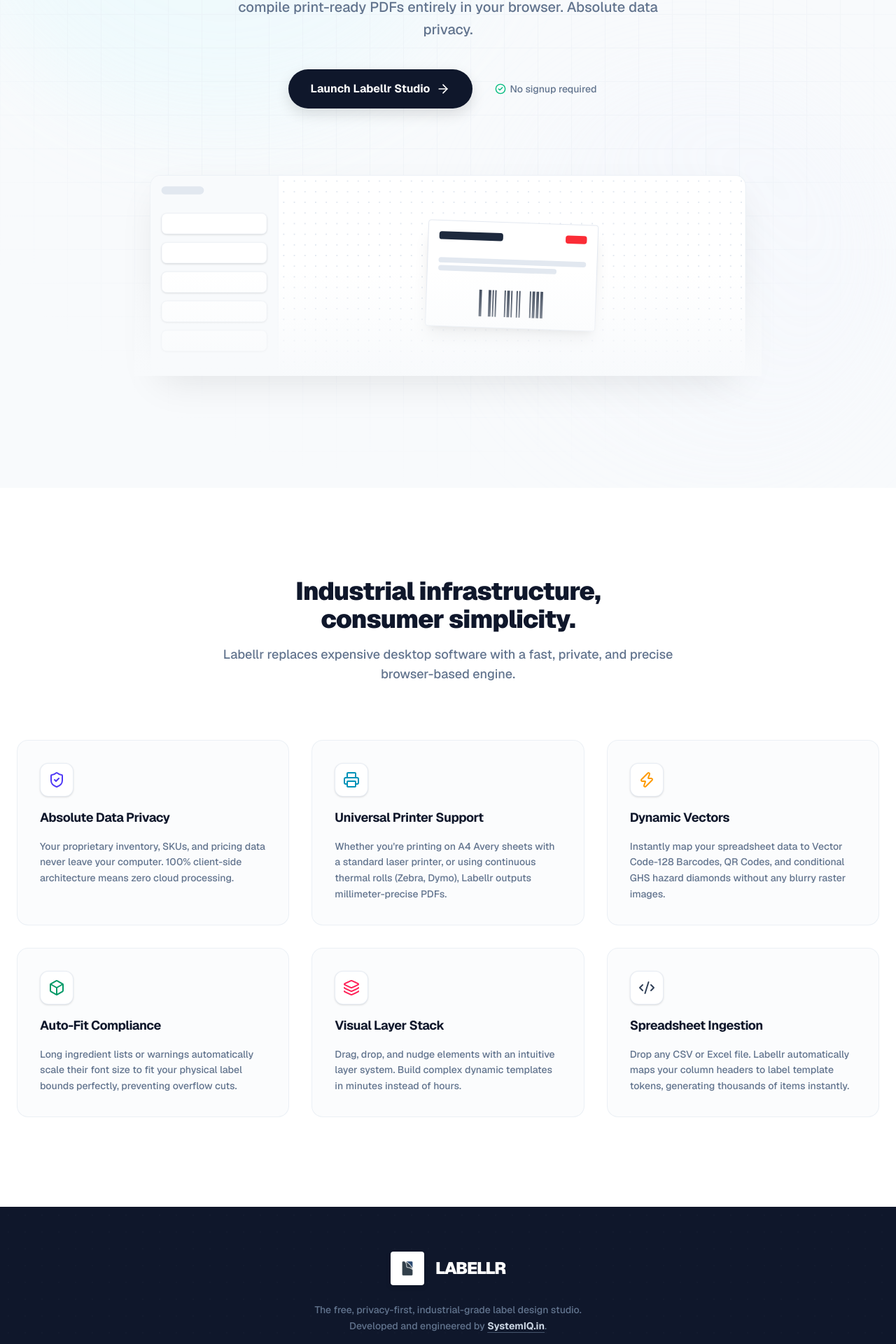
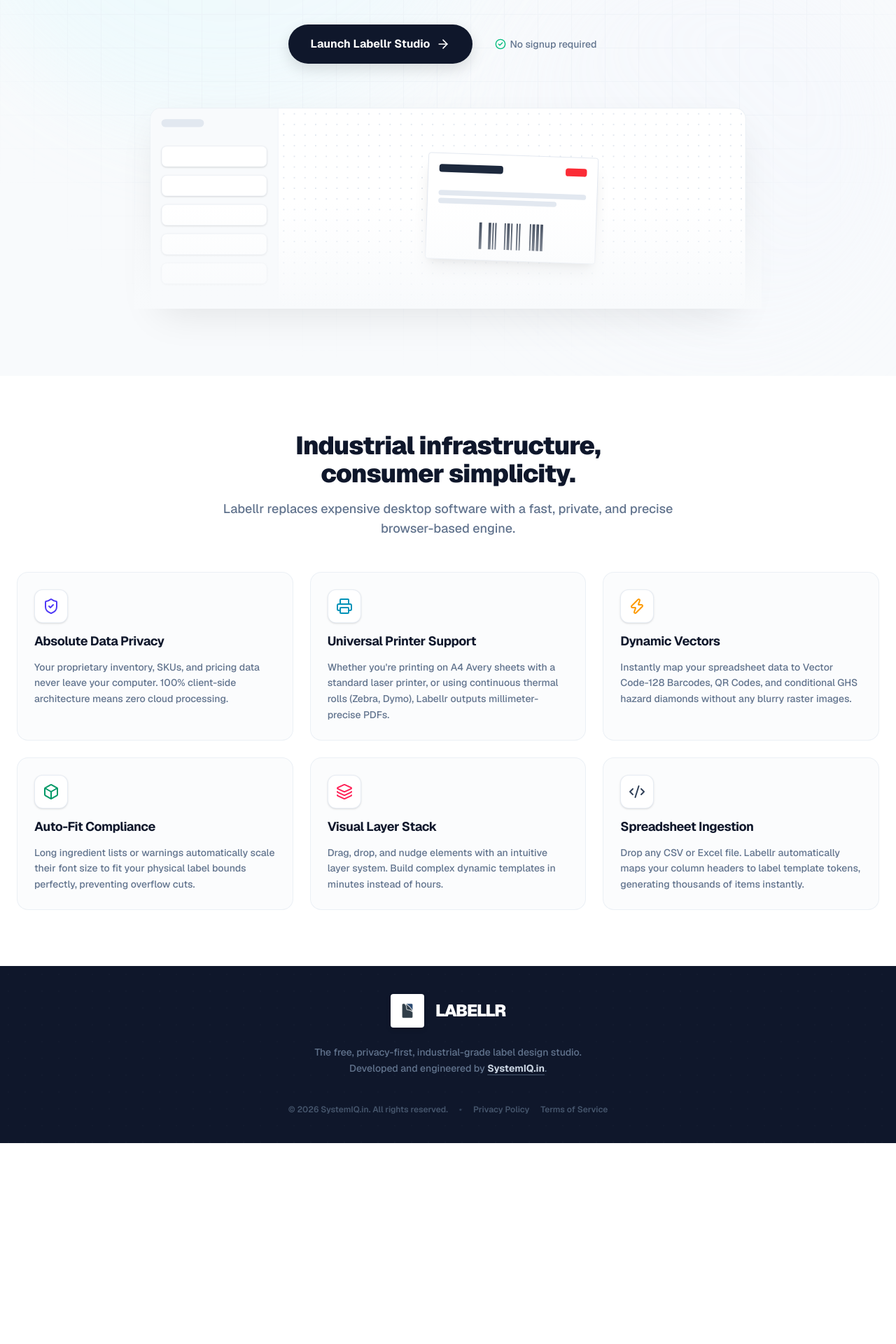
Before and after one commit to Systemiq-in/lebellr, a Next.js app: page / in a window 1280 px wide. Shown: the part 460-2380 px from the top of the page at 70% size. After the commit the page ends 2093 px from the top, so only its background shows below. Built offline with nearby package versions, Linux system fonts and the light colour scheme.

Commit message:
Tighten landing page UI whitespace

```diff
--- a/src/app/page.tsx
+++ b/src/app/page.tsx
@@ -53,7 +53,7 @@ export default function LandingPage() {
 
       <main>
         {/* Hero Section */}
-        <section className="relative pt-32 pb-24 md:pt-48 md:pb-40 overflow-hidden">
+        <section className="relative pt-24 pb-16 md:pt-32 md:pb-24 overflow-hidden">
           {/* Background Elements */}
           <div className="absolute inset-0 z-0 flex items-center justify-center pointer-events-none">
             <div className="absolute w-[800px] h-[800px] bg-gradient-to-tr from-cyan-100/40 to-blue-50/40 rounded-full blur-3xl opacity-70 -top-40 -left-20 animate-pulse-slow" />
@@ -97,7 +97,7 @@ export default function LandingPage() {
             {/* Floating UI Graphic */}
             <motion.div
               variants={fadeUp}
-              className="mt-20 relative w-full max-w-4xl mx-auto perspective-1000"
+              className="mt-12 relative w-full max-w-4xl mx-auto perspective-1000"
             >
               <div className="absolute inset-0 bg-gradient-to-t from-[#F8FAFC] via-transparent to-transparent z-20" />
               <motion.div
@@ -137,9 +137,9 @@ export default function LandingPage() {
         </section>
 
         {/* Features Section */}
-        <section className="bg-white py-32 relative z-20">
+        <section className="bg-white py-20 relative z-20">
           <div className="max-w-7xl mx-auto px-6">
-            <div className="text-center mb-20">
+            <div className="text-center mb-12">
               <motion.h2
                 initial={{ opacity: 0, y: 20 }}
                 whileInView={{ opacity: 1, y: 0 }}
@@ -153,7 +153,7 @@ export default function LandingPage() {
               </p>
             </div>
 
-            <div className="grid md:grid-cols-3 gap-8">
+            <div className="grid md:grid-cols-3 gap-6">
               <FeatureCard
                 icon={<ShieldCheck className="w-6 h-6 text-indigo-600" />}
                 title="Absolute Data Privacy"
@@ -196,7 +196,7 @@ export default function LandingPage() {
       </main>
 
       {/* Footer */}
-      <footer className="bg-slate-900 py-16 text-center text-slate-400 relative overflow-hidden">
+      <footer className="bg-slate-900 py-10 text-center text-slate-400 relative overflow-hidden">
         <div className="absolute inset-0 bg-[radial-gradient(#334155_1px,transparent_1px)] [background-size:24px_24px] opacity-10" />
         <div className="max-w-7xl mx-auto px-6 flex flex-col items-center gap-6 relative z-10">
           <div className="flex flex-col md:flex-row items-center gap-6 justify-between">
@@ -230,7 +230,7 @@ function FeatureCard({ icon, title, description, delay }: { icon: React.ReactNod
       whileInView={{ opacity: 1, y: 0 }}
       viewport={{ once: true, margin: "-50px" }}
       transition={{ duration: 0.5, delay }}
-      className="flex flex-col gap-4 p-8 rounded-2xl bg-slate-50/50 border border-slate-200/60 hover:bg-white hover:shadow-[0_8px_30px_rgb(0,0,0,0.04)] hover:border-slate-200 transition-all group"
+      className="flex flex-col gap-3 p-6 rounded-2xl bg-slate-50/50 border border-slate-200/60 hover:bg-white hover:shadow-[0_8px_30px_rgb(0,0,0,0.04)] hover:border-slate-200 transition-all group"
     >
       <div className="w-12 h-12 rounded-xl bg-white flex items-center justify-center border border-slate-200/80 shadow-sm group-hover:scale-110 transition-transform duration-300">
         {icon}
```
